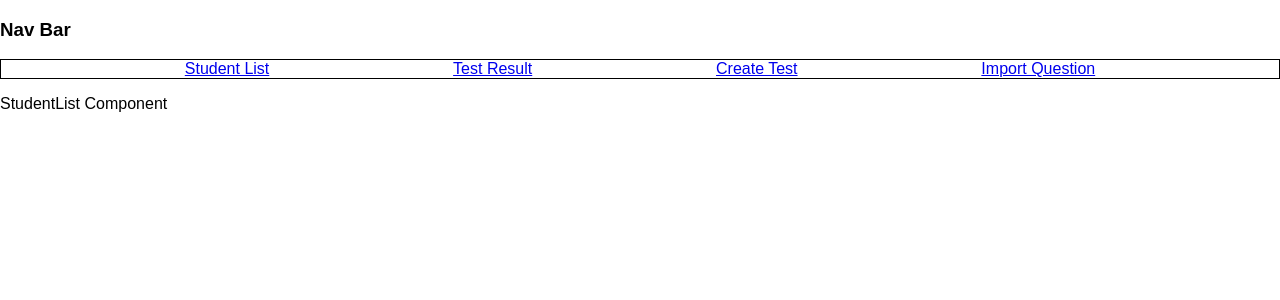
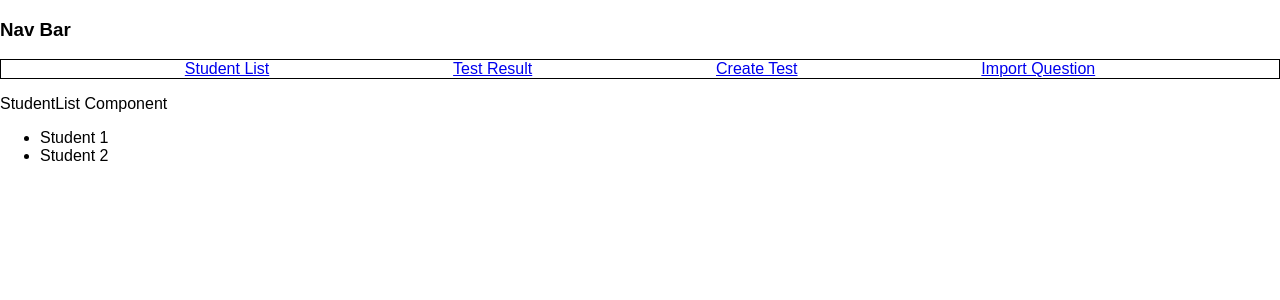
Before and after one commit to JinwooOh/CS200-testing-service, a React (Create React App) app in the folder client/: page /studentlist in a window 1280 px wide. Shown: the top 300 px of the page. Built offline with nearby package versions, Linux system fonts and the light colour scheme.

Commit message:
add sample jsx

```diff
--- a/client/src/components/CreateTest.js
+++ b/client/src/components/CreateTest.js
@@ -7,6 +7,7 @@ export default class CreateTest extends Component {
       <div>
         <Nav />
         <p>CreateTest Component</p>
+        <button>Create Test</button>
       </div>
     );
   }
--- a/client/src/components/ImportQ.js
+++ b/client/src/components/ImportQ.js
@@ -7,6 +7,7 @@ export default class ImportQ extends Component {
       <div>
         <Nav />
         <p>ImportQ Component</p>
+        <button>Import from CSV</button>
       </div>
     );
   }
--- a/client/src/components/StudentList.js
+++ b/client/src/components/StudentList.js
@@ -7,6 +7,10 @@ export default class StudentList extends Component {
       <div>
         <Nav />
         <p>StudentList Component</p>
+        <ul>
+          <li>Student 1</li>
+          <li>Student 2</li>
+        </ul>
       </div>
     );
   }
--- a/client/src/components/TestResult.js
+++ b/client/src/components/TestResult.js
@@ -7,6 +7,10 @@ export default class TestResult extends Component {
       <div>
         <Nav />
         <p>TestResult Component</p>
+        <ul>
+          <li>Student 1: F</li>
+          <li>Student 2: A</li>
+        </ul>
       </div>
     );
   }
```
